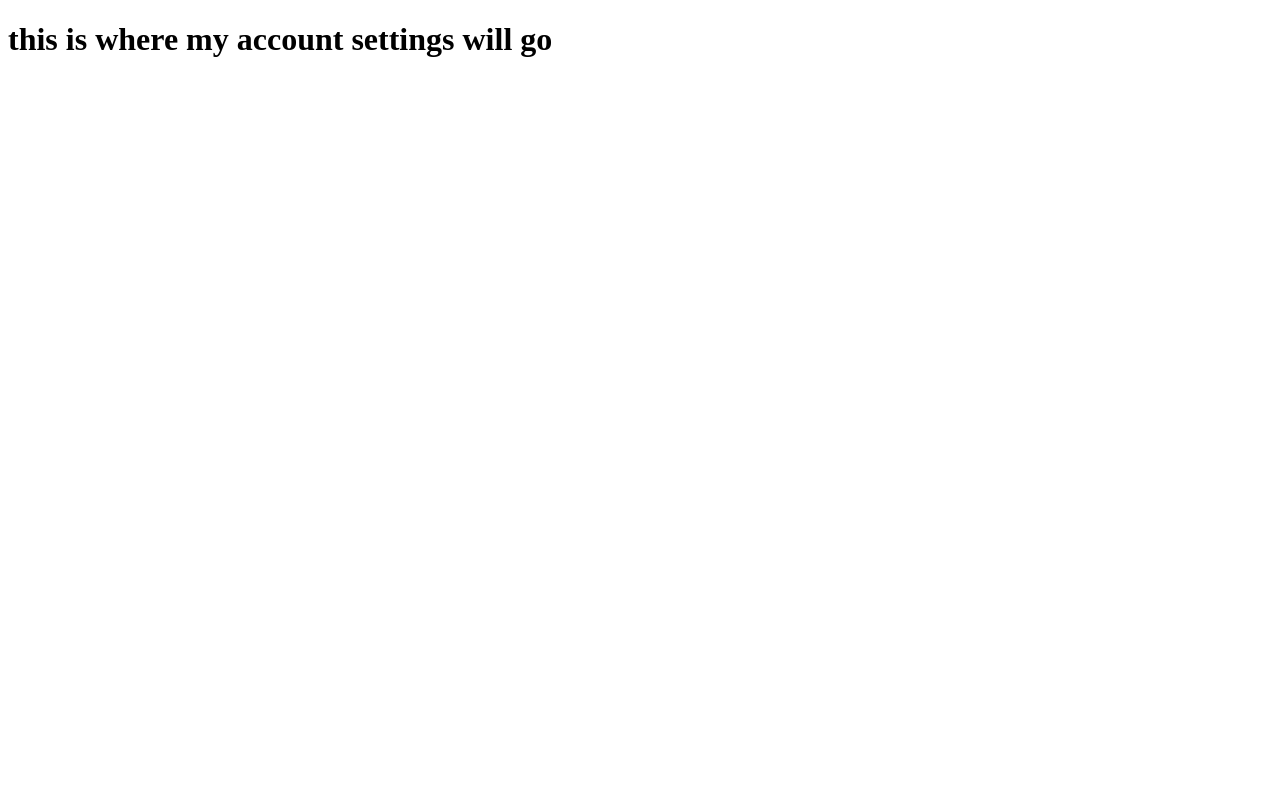
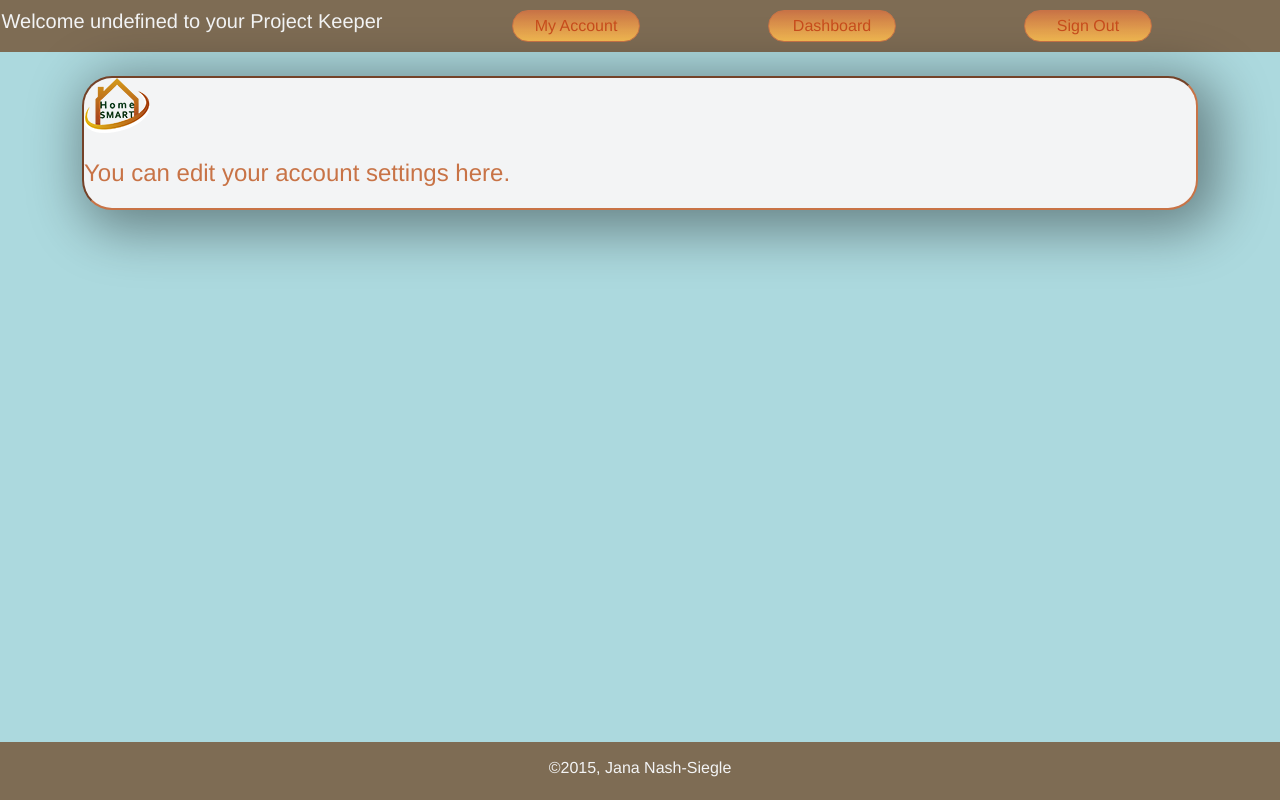
Before and after one commit to jnashsiegle/JQuery-Ajax-HTML-Weather-API-Projects, a PHP site: page /account.html in a window 1280 px wide. Run offline with PHP 8.4, Linux system fonts and the light colour scheme; some libraries are stand-ins or nearby versions.

Commit message:
Final Upload for Week 3
No options completed, only Req’s

```diff
--- a/Nash_Jana_Project/account.html
+++ b/Nash_Jana_Project/account.html
@@ -1,10 +1,54 @@
+<!--Jana Nash-Siegle-->
 <!DOCTYPE html>
 <html>
 <head lang="en">
     <meta charset="UTF-8">
-    <title>My Account Settings</title>
+    <title>Account Settings</title>
+    <link rel="stylesheet" href="css/normalize.css">
+    <link rel="stylesheet" href="css/style.css?v=1">
+
 </head>
 <body>
-<h1> this is where my account settings will go</h1>
+<header>
+    <div class = "userid">Welcome User to your Project Keeper</div>
+
+    <!--Sign Out Button-->
+    <button name = "logOut" type = "button" id = "logOut">Sign Out</button>
+
+    <!--Dashboard button -->
+    <button name = "dashBtn" type = "button" id = "dashBtn">Dashboard</button>
+
+    <!-- My Account button -->
+    <button name = "myAccount" type = "button" id = "myAccount" >My Account</button>
+
+</header>
+<!--End of top bar -->
+
+<div id = "container">
+    <div id = "account">
+        <a href = "index.html"><img src = "images/House_Logo.png" alt = "HomeSmart.com"></a>
+        <h1> You can edit your account settings here.</h1>
+
+        <!--Account Form -->
+
+
+
+
+
+</div>
+</div>  <!--closing container div -->
+<footer class = "short">
+    <p>©2015, Jana Nash-Siegle</p>
+</footer>
+
+<!-- jquery -->
+<script src="https://ajax.googleapis.com/ajax/libs/jquery/1.11.2/jquery.min.js"></script>
+<script>window.jQuery || document.write('<script src="js/jquery.min.js"><\/script>');</script>
+<!-- plugins -->
+
+<!-- main -->
+<script type="text/javascript" src="js/main.js"></script>
+<script type = "text/javascript" src = "js/respond.min.js"></script>
+<script type = "text/javascript" src = "js/modernizr.min.js" ></script>
 </body>
 </html>
--- a/Nash_Jana_Project/css/style.css
+++ b/Nash_Jana_Project/css/style.css
@@ -461,7 +461,7 @@ button:focus {
 .COA {
     margin: 2.25em  auto .75em auto;
 }
-#intro, #trial, #pPage, #admin {    /*styling for main backgrounds of section containers*/
+#intro, #trial, #pPage, #admin, #account {    /*styling for main backgrounds of section containers*/
     max-width: 90%;
     margin: 0 auto;
     background-color: #f3f4f5;
--- a/Nash_Jana_Project/js/main.js
+++ b/Nash_Jana_Project/js/main.js
@@ -34,7 +34,7 @@
 
     //JQuery for Project Page Accordion and h2 color toggle on active  (try to reactivate for wk 4 - ran out of time wk3
 
-   /* $('div.projects').click(function (e) {     //we do not want any h2's actively open on load
+   /*$('div.projects').click(function (e) {     //we do not want any h2's actively open on load
         e.stopImmediatePropagation();           //so let's stop any default browser acts
         e.preventDefault();
         var div = $(this).next('.projectid');    //this creates a div out of the current p element
@@ -42,7 +42,7 @@
         $('div.projects').slideUp();              //calls the p to animate with a slide up to close...
         if (div.is(":visible")) return;         //if it is visible else...
         div.slideDown();                        //it will open on a slide down
-    });   */
+    });*/
 
     //JQuery for Modal
 
@@ -257,20 +257,23 @@ $('#signinButton').click(function () {
 
                     }
                     $(".deletebtn").on('click', function () { //calls a function on the delete button to delete a record
-                        var PID = $(this)("projectid").val(); //these are all expressions trying to figure out how to get right record deleted, from here..
-                        $(this).PID.remove();
+
+                        var PID = $(this).parent().find(".projectid").val();  //finds the value of the project id, saves the value in PID and deletes
+                       /* $(this).remove(PID); */
+                       /* var PID = $(this)("projectid").val(); //these are all expressions trying to figure out how to get right record deleted, from here..*/
+                       /* $(this).PID.remove();*/
                         /*$(this).closest(projects(projectID)).remove();*/
                         /* $(this).closest(".projects").remove(result.id);*/
                         /*UNTIL HERE */
                         console.log("after the delete button function PID is : " + PID); //console trying to troubleshoot delete button
-                        /* $(".projectid").remove();*/
+                        /* $(".projectid").remove();  --------  More attempts here and below*/
                         /* var parent = $(this).result.id();*/
                         /*$(this).closest(result.id).remove();*/
                         console.log('test delete' + "this is the result.id:  " + result.id); //more console trying to work out when delete finishes what is the result.id
                         $.ajax({
                             url: 'xhr/delete_project.php', //calling the delete_project file
                             data: {
-                                projectID: result.id //data being used (and derned if I can figure out how to utilize it
+                                projectID: PID //YES!!!!!! This is what I was missing..got it.....all's deleting!!!!!!!this ties projectID to PID
                             },
                             type: 'POST', //using POST method
                             dataType: 'json', //json
@@ -291,7 +294,9 @@ $('#signinButton').click(function () {
                 }
             }
         });
+
     };
+
     projects();
 
 
@@ -300,6 +305,4 @@ $('#signinButton').click(function () {
 
 
 
-
-
 })(jQuery);
```
Also changed, not shown: Nash_Jana_Project/admin.html (+5 -2 lines).
